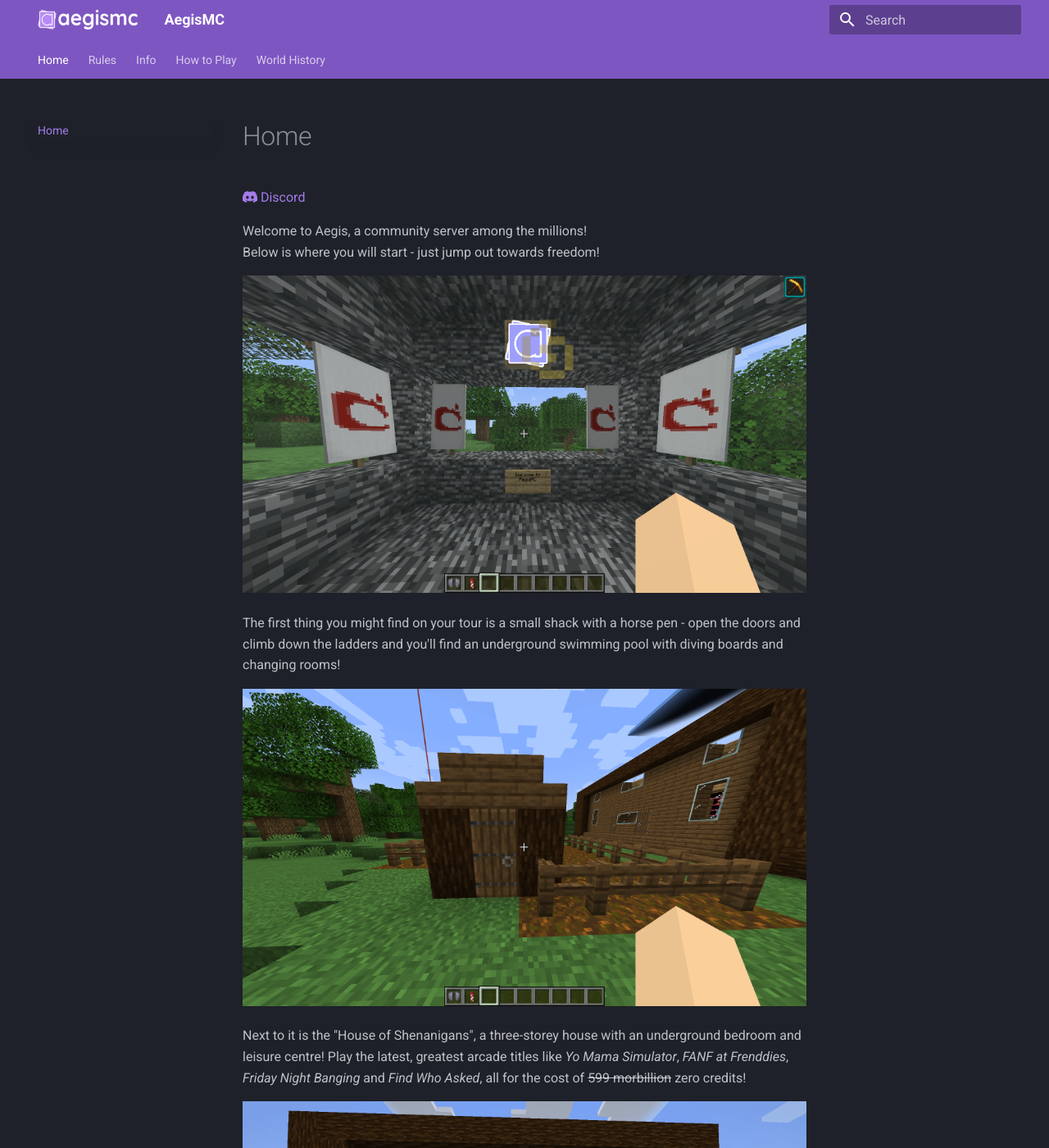
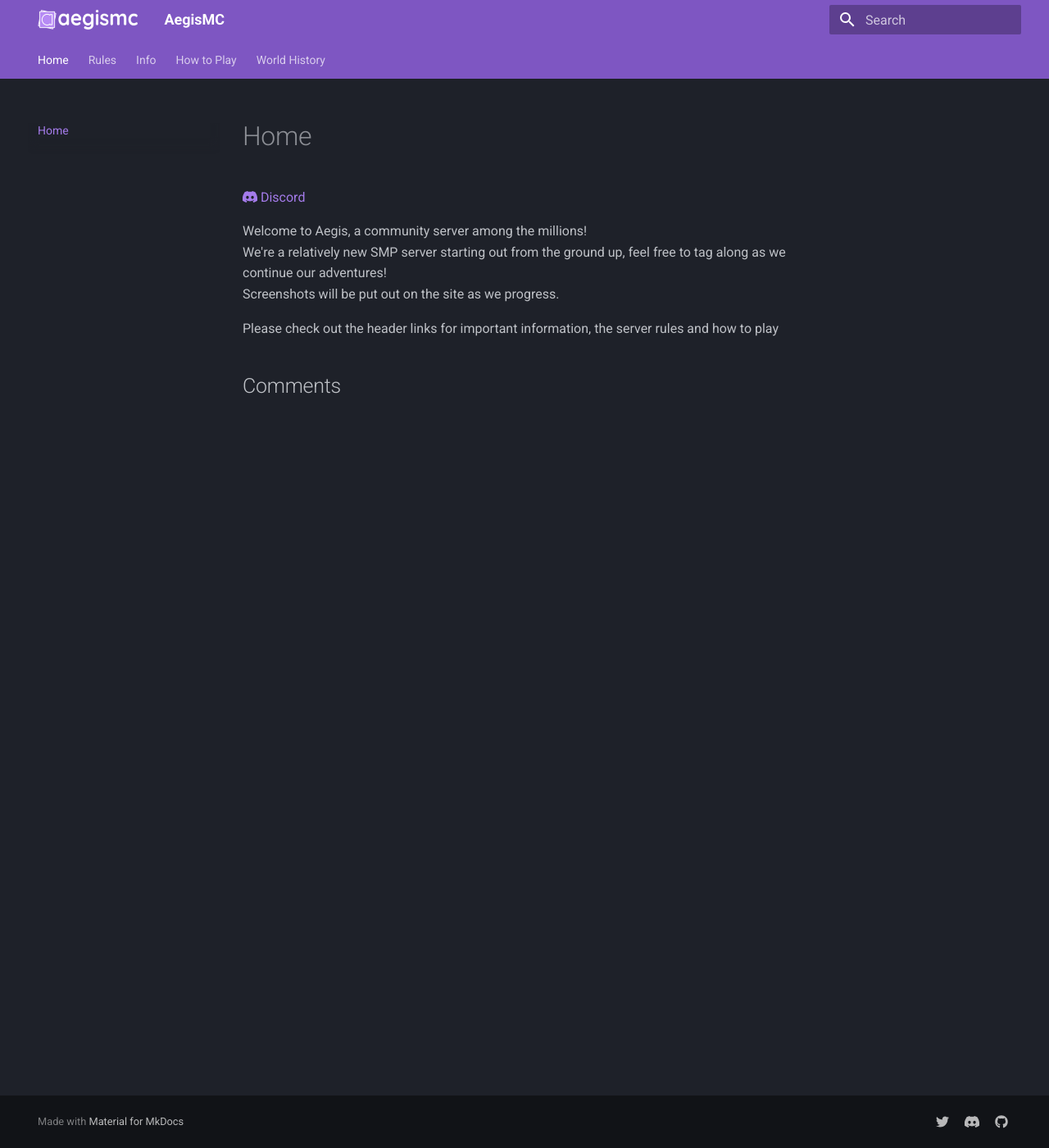
Before and after one commit to CobaltDevel/aegismc, an MkDocs documentation site: the page built from docs/index.md, in a window 1280 px wide and 1400 px high. Shown: the whole window at 82% size. Built offline with MkDocs 1.6.1 and Material for MkDocs 9.7.7, drawn with Linux system fonts in a browser that asks for light colours; comment, search, counter and statistics services are not loaded; some of the changed text lies outside the part shown.

Commit message:
Change docs for SMP

```diff
--- a/docs/index.md
+++ b/docs/index.md
@@ -3,21 +3,7 @@
 [:fontawesome-brands-discord: Discord](https://discord.gg/rssB8hPbKN)
 
 Welcome to Aegis, a community server among the millions!
-Below is where you will start - just jump out towards freedom!
+We're a relatively new SMP server starting out from the ground up, feel free to tag along as we continue our adventures!
+Screenshots will be put out on the site as we progress.
 
-![Spawn Area](assets/images/Spawn.png)
-
-The first thing you might find on your tour is a small shack with a horse pen - open the doors and climb down the ladders and you'll find an underground swimming pool with diving boards and changing rooms!
-
-![Shack](assets/images/PolumaPoolEntrance.png)
-
-Next to it is the "House of Shenanigans", a three-storey house with an underground bedroom and leisure centre! Play the latest, greatest arcade titles like *Yo Mama Simulator*, *FANF at Frenddies*, *Friday Night Banging* and *Find Who Asked*, all for the cost of <s>599 morbillion</s> zero credits!
-
-![House of Shenanigans](assets/images/HouseOfShenanigans.png)
-
-If you travel far enough chances are you'll find this little gem!
-
-![Poluma Beach Cafe](assets/images/PolumaCafe.png)
-
-And there's always more!
 Please check out the header links for important information, the server rules and how to play
```
Also changed, not shown: docs/rules.md (+0 -2 lines), docs/server.md (+1 -2 lines), docs/tutorial.md (+1 -10 lines), docs/assets/images/HouseOfShenanigans.png (deleted), docs/assets/images/PolumaCafe.png (deleted), docs/assets/images/PolumaPoolEntrance.png (deleted), docs/assets/images/Spawn.png (deleted).
